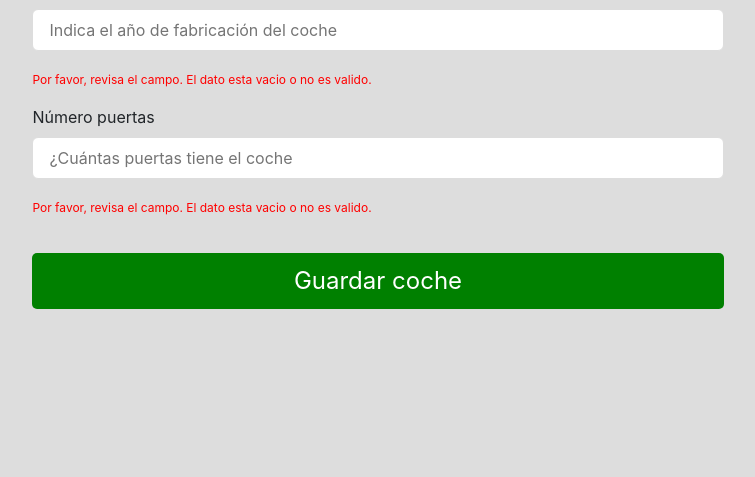
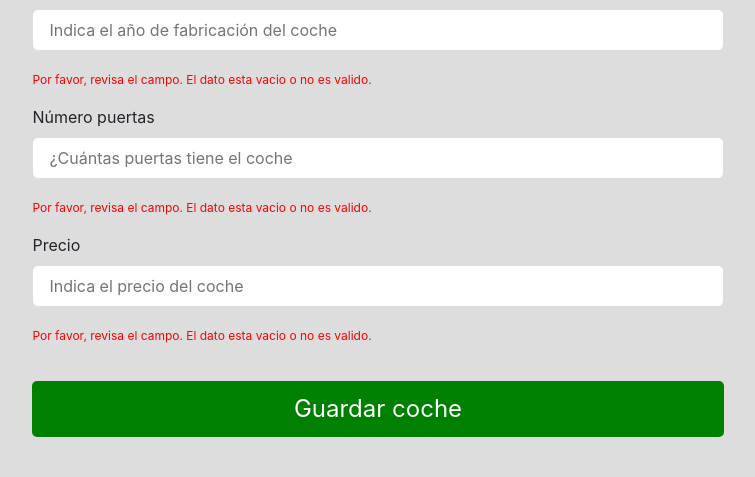
Before and after one commit to rbocache/aplicacion_coches, a PHP site: page /coche.php in a window 1280 px wide. Shown: the part 1264-1741 px from the top of the page, without its empty margins (262-1017 px from the left). Before the commit the page ends 1573 px from the top, so only its background shows below. Run offline with PHP 8.4, Linux system fonts and the light colour scheme; tables that the repository leaves empty or names only in its code hold one stand-in row (values such as "Sample post"); some libraries are stand-ins or nearby versions.

Commit message:
Añadir precio

```diff
--- a/classes/class.db.php
+++ b/classes/class.db.php
@@ -49,10 +49,10 @@ class DBforms {
         echo '</pre>';
     }
 
-    public function enviarCoche($datos, $idMarca, $idMedia, $idTipoMotor, $idComprador, $idVendedor, $anio_fabricacion, $n_puertas)
+    public function enviarCoche($datos, $idMarca, $idMedia, $idTipoMotor, $idComprador, $idVendedor, $anio_fabricacion, $n_puertas, $precio)
     {
         $miConexion = $this->crearConexion();
-        $enviarCoche = $miConexion->prepare("INSERT INTO COCHES (MARCAS_id, MEDIA_featured_id, TIPO_MOTOR_id, COMPRADORES_id, VENDEDORES_id, anio_fabricacion, n_puertas ) VALUES (?, ?, ?, ?, ?, ?, ?)");
+        $enviarCoche = $miConexion->prepare("INSERT INTO COCHES (MARCAS_id, MEDIA_featured_id, TIPO_MOTOR_id, COMPRADORES_id, VENDEDORES_id, anio_fabricacion, n_puertas, precio ) VALUES (?, ?, ?, ?, ?, ?, ?, ?)");
         $enviarCoche->bind_param(
             $datos,
             $idMarca,
@@ -61,7 +61,8 @@ class DBforms {
             $idComprador,
             $idVendedor,
             $anio_fabricacion,
-            $n_puertas
+            $n_puertas,
+            $precio
         );
 
         // Compruebo si la conexión se establece bien
--- a/templates/anadir_coche.php
+++ b/templates/anadir_coche.php
@@ -176,6 +176,16 @@ $existeValidacion = !empty($Formulario) && $_SERVER["REQUEST_METHOD"] === "POST"
         $validacion = $existeValidacion
     );
 
+    // precio (int) -->
+    $Formulario->showInput(
+        $type = "number",
+        $id = "precio",
+        $name = "precio",
+        $placeholder = "Indica el precio del coche",
+        $label = "Precio",
+        $validacion = $existeValidacion
+    );
+
 ?>
     <button type="submit" class="submit">Guardar coche</button>
 </form>
@@ -219,14 +229,15 @@ if (!$errores && $existeValidacion) {
 
     // Guardar coche
     $idCoche = $enviarCoche->enviarCoche(
-        'iiiiiii',
+        'iiiiiiii',
         $idMarca,
         $idMedia,
         $idTipoMotor,
         $idComprador,
         $idVendedor,
         $Formulario->datosRecibidos['anio_fabricacion'],
-        $Formulario->datosRecibidos['n_puertas']
+        $Formulario->datosRecibidos['n_puertas'],
+        $Formulario->datosRecibidos['precio']
     );
 
     if (!empty($idCoche)) {
--- a/templates/listado_coches.php
+++ b/templates/listado_coches.php
@@ -10,8 +10,14 @@
                         <p>Fecha de compra: <?php echo $coche['fecha_compra'] ?> </p>
                         </div>
                         <div class="caja-marca">
+                        <p>Marca: <?php echo $coche['marca'] ?> </p>
+                        <p>Modelo: <?php echo $coche['modelo'] ?> </p>
+                        <p>Motor: <?php echo $coche['tipo_motor'] ?> </p>
                         </div>
                         <div class="caja-vehiculo">
+                        <p>Fabricación: <?php echo $coche['anio_fabricacion'] ?> </p>
+                        <p>Puertas: <?php echo $coche['n_puertas'] ?> </p>
+                        <p>Precio: <?php echo $coche['precio'] ?> </p>
                         </div>
                 </div>
             </div>
```
